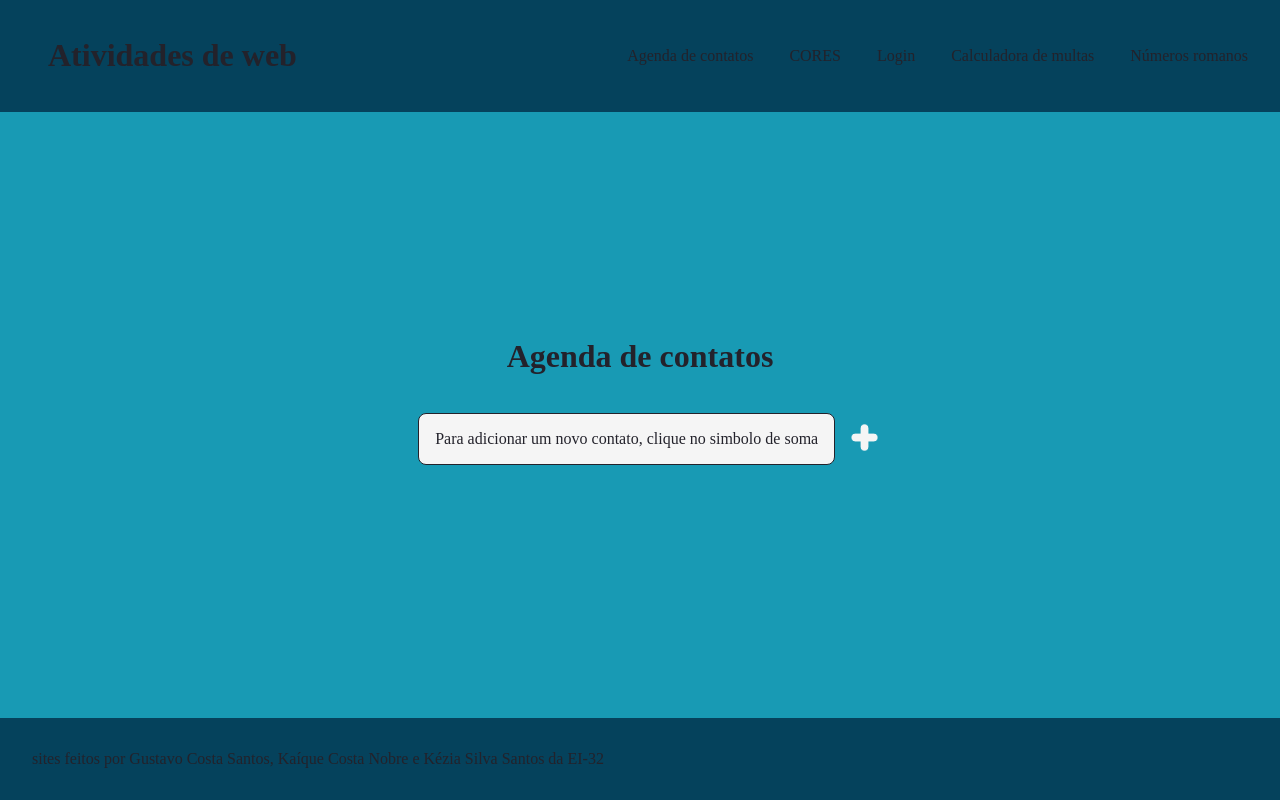
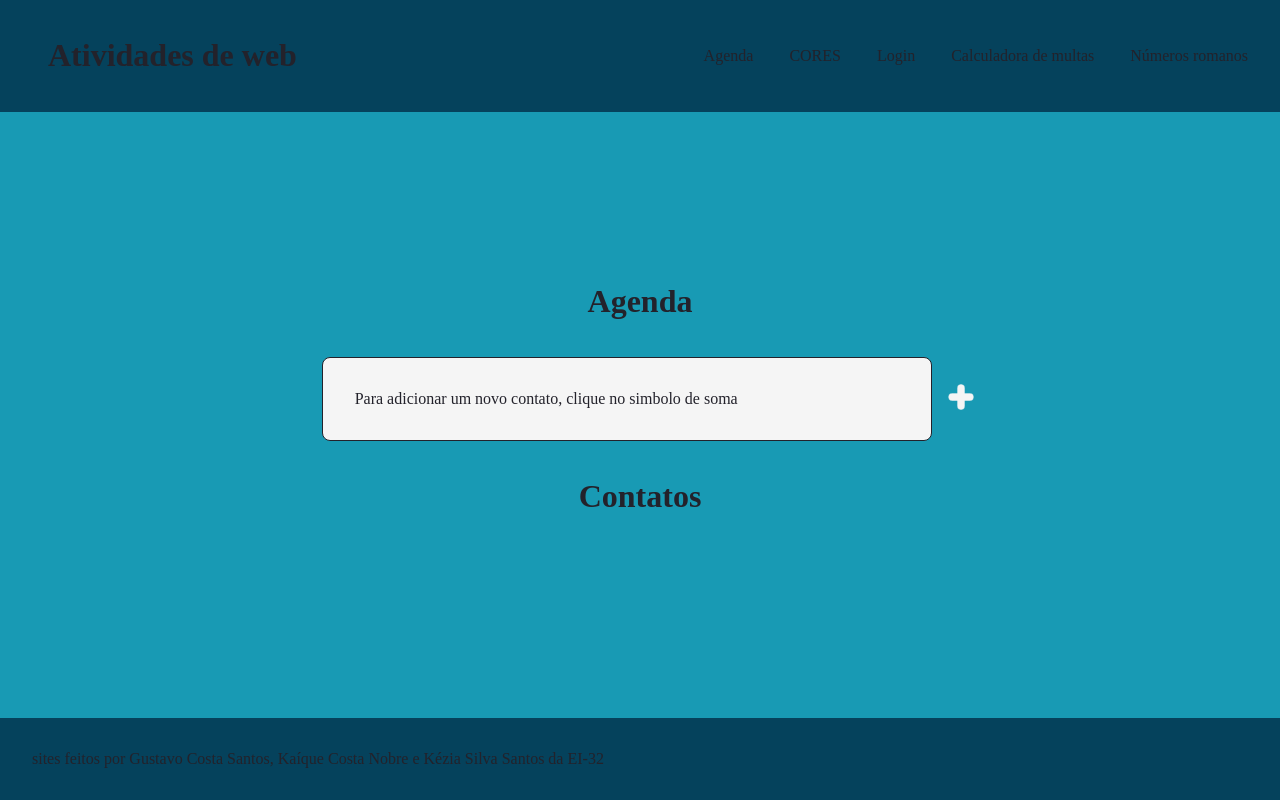
Before and after one commit to Zer0-Zer0/atividade_paranhos_php, a PHP site: page /contatos/ in a window 1280 px wide. Run offline with PHP 8.4, Linux system fonts and the light colour scheme; data that the repository does not hold is empty.

Commit message:
Simplifed some titles 	modified:   _templates/header.html 	modified:   contatos/index.php 	modified:   cores/index.php 	modified:   home/index.php

```diff
--- a/_templates/header.html
+++ b/_templates/header.html
@@ -1,7 +1,7 @@
 <header>
     <h1><a href="../home/" class="no_deco">Atividades de web</a></h1>
     <nav>
-        <a href="../contatos/" class="no_deco">Agenda de contatos</a>
+        <a href="../contatos/" class="no_deco">Agenda</a>
         <a href="../cores/" class="no_deco">CORES</a>
         <a href="../login/" class="no_deco">Login</a>
         <a href="../multas/" class="no_deco">Calculadora de multas</a>
--- a/contatos/index.php
+++ b/contatos/index.php
@@ -23,14 +23,18 @@
 
     <main>
         <div class="center_flex flex_column">
-            <h1>Agenda de contatos</h1>
+            <h1>Agenda</h1>
 
             <div class="flex_row">
-                <p class="box">Para adicionar um novo contato, clique no simbolo de soma</p>
-            <div>
+                <div class="box standard_width">
+                    <p>Para adicionar um novo contato, clique no simbolo de soma</p>
+                </div>
+                <div>
                     <button onclick="toggle(document.getElementById('create_new'))" id="add_contact" class="square"></button>
                 </div>
             </div>
+
+            <h1>Contatos</h1>
 
             <div class="flex_grid">
                 <?php echo_contacts(); ?>
--- a/cores/index.php
+++ b/cores/index.php
@@ -34,7 +34,7 @@
                 <button onclick="toggle(document.getElementById('create_new'))" id="add_contact" class="square"></button>
             </div>
 
-            <h1>Discentes já adicionados</h1>
+            <h1>Discentes</h1>
 
             <div class="center_flex flex_grid">
                 <?php read_data(); ?>
--- a/home/index.php
+++ b/home/index.php
@@ -14,8 +14,9 @@
     <?php show("../_templates/header.html"); ?>
     <main>
         <div class="center_flex flex_column">
+            <h1>Olá, Seja bem-vindo!</h1>
             <p class="box">
-                Olá! Seja Bem-vindo para a atividade de desenvolvimento web, selecione uma atividade no Header.
+                 selecione uma atividade no Header.
             </p>
         </div>
     </main>
```
